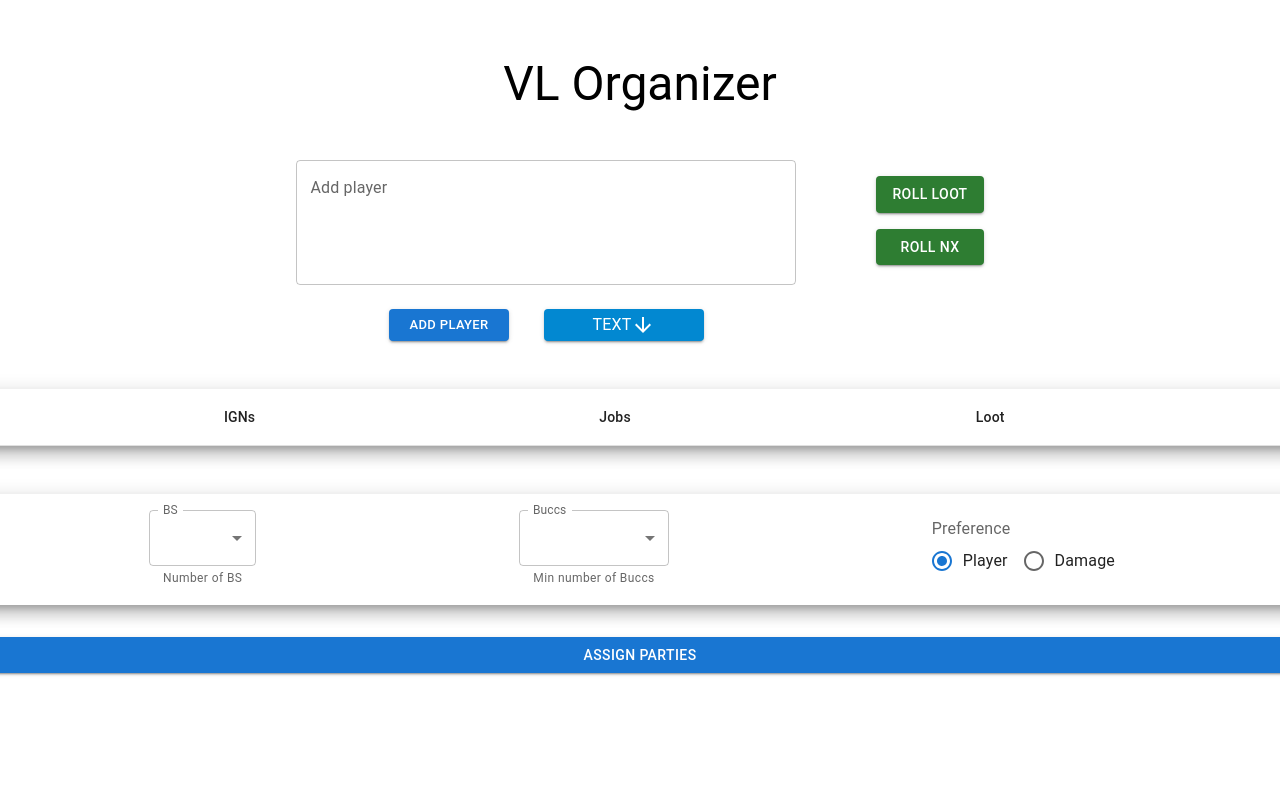
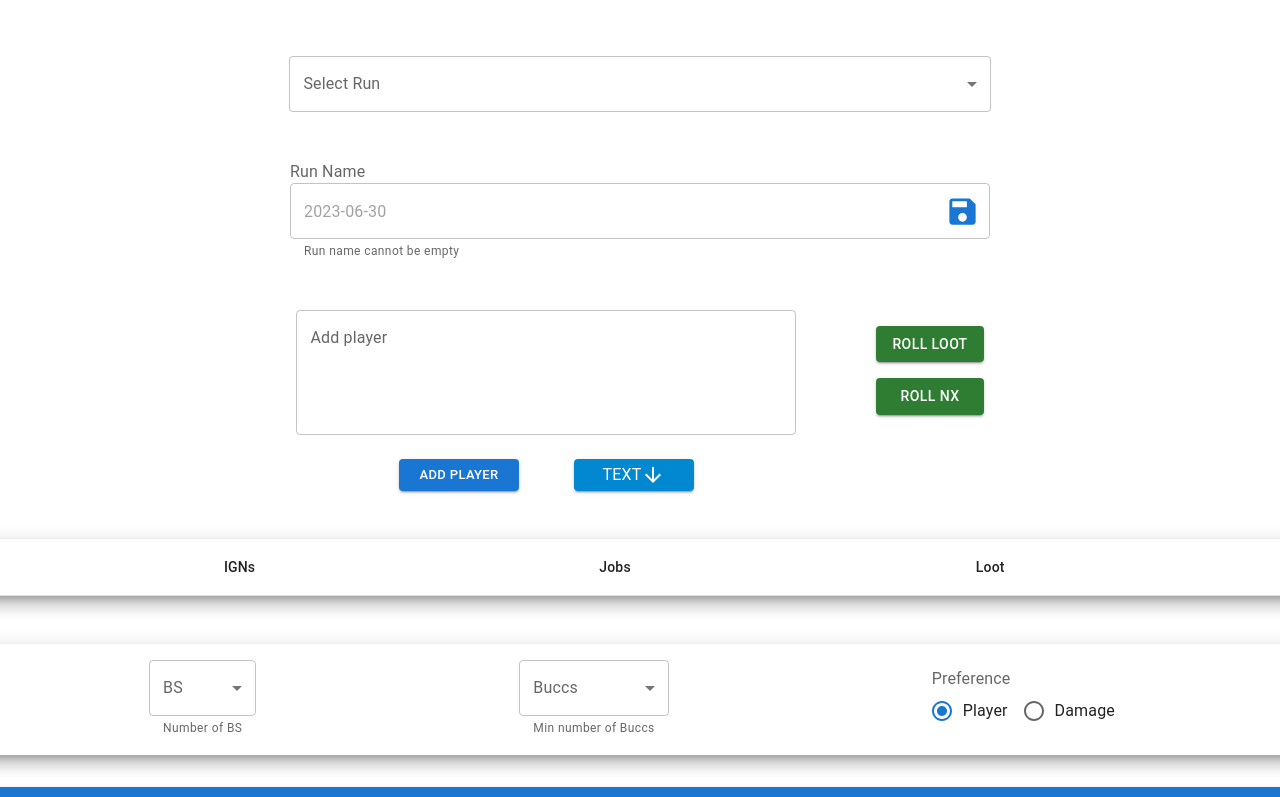
Before and after one commit to BoredX/vl-organizer, a React (Create React App) app: page / in a window 1280 px wide. Shown: the top 797 px of the page. Built offline with nearby package versions, Linux system fonts and the light colour scheme.

Commit message:
Implemented run history

```diff
--- a/src/App.js
+++ b/src/App.js
@@ -1,4 +1,4 @@
-import { Box, Stack, Button, Typography, Tooltip } from '@mui/material';
+import { Box, Stack, Button, Tooltip, Typography } from '@mui/material';
 import './index.css';
 import { useEffect, useRef, useState } from 'react';
 import { v4 as uuid } from 'uuid';
@@ -20,6 +20,9 @@ import {
 } from './utils/generator';
 import { jobFlags } from './utils/jobs';
 import CopyRow from './components/CopyRow';
+import RunSelect from './components/RunSelect';
+import EditRunText from './components/EditRunText';
+// import NavBar from './components/NavBar';
 
 function App() {
   const [players, setPlayers] = useState(() => {
@@ -41,13 +44,69 @@ function App() {
       ? JSON.parse(savedPartyOrder)
       : [[], [], [], []]; // bs, tl, smoke(always empty now), belt
   });
+  const [runs, setRuns] = useState(() => {
+    const savedRuns = localStorage.getItem('runs');
+    return savedRuns !== null ? JSON.parse(savedRuns) : [];
+  });
+  const [currentRun, setCurrentRun] = useState(() => {
+    const savedCurrentRun = localStorage.getItem('currentRun');
+    return savedCurrentRun !== null
+      ? JSON.parse(savedCurrentRun)
+      : { id: '', name: '', players, partyArray, partyOrderArray, bonusArray };
+  });
 
   useEffect(() => {
     localStorage.setItem('players', JSON.stringify(players));
     localStorage.setItem('bonus', JSON.stringify(bonusArray));
     localStorage.setItem('parties', JSON.stringify(partyArray));
     localStorage.setItem('partyOrder', JSON.stringify(partyOrderArray));
-  }, [players, bonusArray, partyArray, partyOrderArray]);
+    localStorage.setItem('runs', JSON.stringify(runs));
+    localStorage.setItem('currentRun', JSON.stringify(currentRun));
+  }, [players, bonusArray, partyArray, partyOrderArray, runs, currentRun]);
+
+  const handleSaveRun = (id, name) => {
+    let run = {
+      id,
+      name,
+      players,
+      partyArray,
+      partyOrderArray,
+      bonusArray,
+    };
+    const savedRunIndex = runs.findIndex((r) => r.id === id);
+    if (savedRunIndex !== -1) {
+      const newRuns = [
+        ...runs.slice(0, savedRunIndex),
+        run,
+        ...runs.slice(savedRunIndex + 1),
+      ];
+      setRuns(newRuns);
+    } else {
+      run = { ...run, id: uuid() };
+      setRuns([run, ...runs]);
+    }
+    setCurrentRun(run);
+  };
+
+  const handleSelectRun = (runId) => {
+    // save current run
+    const currRun = runs.find((r) => r.id === currentRun.id);
+    currRun.players = players;
+    currRun.partyArray = partyArray;
+    currRun.partyOrderArray = partyOrderArray;
+    currRun.bonusArray = bonusArray;
+    // set(currentRun.partyArray);
+    // setPartyOrderArray(currentRun.partyOrderArray);
+    // setBonusArray(currentRun.bonusArray);
+
+    // load selected run
+    const run = runs.find((r) => r.id === runId);
+    setCurrentRun(run);
+    setPlayers(run.players);
+    setPartyArray(run.partyArray);
+    setPartyOrderArray(run.partyOrderArray);
+    setBonusArray(run.bonusArray);
+  };
 
   const inputRef = useRef(null);
 
@@ -356,15 +415,19 @@ function App() {
   const nxList = () => players.filter((p) => p.isNx);
 
   return (
+    <Box>
+      {/* <NavBar /> */}
       <Box my={7} display="flex" alignItems="center" justifyContent="center">
         <Stack spacing={6}>
-        <Box display="flex" justifyContent="center">
-          <Typography variant="h3">VL Organizer</Typography>
-        </Box>
+          <RunSelect
+            runs={runs}
+            currentRunId={currentRun.id}
+            onSelectRun={handleSelectRun}
+          />
+          <EditRunText run={currentRun} onSaveRun={handleSaveRun} />
           <Box display="flex" justifyContent="center" columnGap={10}>
             <Box>
               <PlayerForm
-              // players={players}
                 onAddPlayer={handleNewPlayer}
                 editingPlayer={editingPlayer}
                 inputRef={inputRef}
@@ -372,9 +435,6 @@ function App() {
               />
             </Box>
             <Stack spacing={2} marginTop={2}>
-            {/* <Button variant="contained" color="error">
-              Reset Run
-            </Button> */}
               <Button
                 variant="contained"
                 color="success"
@@ -382,7 +442,11 @@ function App() {
               >
                 Roll loot
               </Button>
-            <Button variant="contained" color="success" onClick={handleRollNx}>
+              <Button
+                variant="contained"
+                color="success"
+                onClick={handleRollNx}
+              >
                 Roll NX
               </Button>
             </Stack>
@@ -398,8 +462,6 @@ function App() {
           />
           <TeamForm
             players={players}
-          // bsSigned={players.filter((p) => p.jobs.includes(Job.BS)).length}
-          // buccSigned={players.filter((p) => p.jobs.includes(Job.Bucc)).length}
             numBsSuggest={numSuggestedBs(players)}
             onGenerateTeam={handleGenerateTeam}
           />
@@ -442,6 +504,7 @@ function App() {
           <img src="/vl_bonus.png" alt="Bonus map" />
         </Stack>
       </Box>
+    </Box>
   );
 }
 
--- /dev/null
+++ b/src/components/EditRunText.js
@@ -0,0 +1,73 @@
+import PropTypes from 'prop-types';
+import { Save } from '@mui/icons-material';
+import {
+  Box,
+  IconButton,
+  InputAdornment,
+  InputLabel,
+  Stack,
+  TextField,
+  Tooltip,
+} from '@mui/material';
+import React, { useEffect, useState } from 'react';
+import runPropType from './runPropType';
+
+const EditRunText = ({ run, onSaveRun }) => {
+  const [input, setInput] = useState(run.name);
+  const [error, setError] = useState(false);
+
+  useEffect(() => {
+    setInput(run.name);
+  }, [run]);
+
+  const handleInput = (event) => {
+    setInput(event.target.value);
+  };
+
+  const handleClick = (id, name) => {
+    const err = input === '';
+    setError(err);
+    if (!err) {
+      onSaveRun(id, name);
+    }
+  };
+
+  return (
+    <Stack direction="row" display="flex" justifyContent="center">
+      <Box>
+        <InputLabel position="top">Run Name</InputLabel>
+        <TextField
+          id="run-name-field"
+          placeholder={new Date().toISOString().split('T')[0]}
+          value={input}
+          style={{ width: '700px' }}
+          onChange={handleInput}
+          error={error}
+          helperText="Run name cannot be empty"
+          InputProps={{
+            endAdornment: (
+              <InputAdornment position="end">
+                <Tooltip title="Save Run" placement="top">
+                  <IconButton
+                    edge="end"
+                    color="primary"
+                    onClick={() => handleClick(run.id, input)}
+                  >
+                    <Save fontSize="large" />
+                  </IconButton>
+                </Tooltip>
+              </InputAdornment>
+            ),
+          }}
+        />
+      </Box>
+    </Stack>
+  );
+};
+
+EditRunText.propTypes = {
+  run: PropTypes.shape(runPropType),
+  onSaveRun: PropTypes.func,
+};
+
+export default EditRunText;
--- a/src/components/PlayerForm.js
+++ b/src/components/PlayerForm.js
@@ -198,7 +198,7 @@ const PlayerForm = ({ onAddPlayer, editingPlayer, onSubmitEdit, inputRef }) => {
           variant="contained"
           size="small"
           onClick={handleSwitchVertical}
-          style={{ width: 160 }}
+          style={{ width: 120 }}
         >
           {isVerticalInput ? (
             <Stack direction="row">
--- /dev/null
+++ b/src/components/RunSelect.js
@@ -0,0 +1,58 @@
+import PropTypes from 'prop-types';
+import { MenuItem, Stack, TextField } from '@mui/material';
+import React, { useEffect, useState } from 'react';
+import runPropType from './runPropType';
+
+const RunSelect = ({ runs, currentRunId, onSelectRun }) => {
+  const [selectedRunId, setSelectedRun] = useState(
+    currentRunId === '' ? '' : currentRunId
+  );
+
+  useEffect(() => {
+    setSelectedRun(currentRunId);
+  }, [currentRunId]);
+
+  const handleChange = (event) => {
+    const selectedId = event.target.value;
+    setSelectedRun(selectedId);
+    onSelectRun(selectedId);
+  };
+
+  return (
+    <Stack display="flex" alignItems="center">
+      <Stack direction="row" width="46.5%">
+        <TextField
+          select
+          multiline
+          label="Select Run"
+          value={selectedRunId}
+          fullWidth
+          maxRows={5}
+          onChange={handleChange}
+          SelectProps={{
+            MenuProps: {
+              PaperProps: {
+                style: {
+                  maxHeight: 200,
+                },
+              },
+            },
+          }}
+        >
+          {runs.map((r) => (
+            <MenuItem key={r.id} value={r.id}>
+              {r.name}
+            </MenuItem>
+          ))}
+        </TextField>
+      </Stack>
+    </Stack>
+  );
+};
+RunSelect.propTypes = {
+  runs: PropTypes.arrayOf(PropTypes.shape(runPropType)),
+  currentRunId: PropTypes.string,
+  onSelectRun: PropTypes.func,
+};
+
+export default RunSelect;
--- a/src/components/TeamForm.js
+++ b/src/components/TeamForm.js
@@ -54,7 +54,7 @@ const TeamForm = ({ players, numBsSuggest, onGenerateTeam }) => {
             <FormControl>
               <InputLabel>BS</InputLabel>
               <Select
-                value={Math.max(1, numBs)}
+                value={bsSigned > 0 ? Math.max(1, numBs) : ''}
                 onChange={handleBsChange}
                 label="BS"
               >
@@ -70,7 +70,7 @@ const TeamForm = ({ players, numBsSuggest, onGenerateTeam }) => {
               <InputLabel>Buccs</InputLabel>
               <Select
                 label="Buccs"
-                value={Math.max(1, numBucc)}
+                value={buccSigned > 0 ? Math.max(1, numBucc) : ''}
                 onChange={handleBuccChange}
               >
                 {range(1, Math.min(buccSigned + 1, 6)).map((x) => (
--- /dev/null
+++ b/src/components/runPropType.js
@@ -0,0 +1,16 @@
+import PropTypes from 'prop-types';
+import playerPropType from './playerPropType';
+
+const runPropType = {
+  id: PropTypes.string,
+  name: PropTypes.string,
+  players: PropTypes.arrayOf(PropTypes.shape(playerPropType)),
+  partyArray: PropTypes.arrayOf(
+    PropTypes.arrayOf(PropTypes.shape(playerPropType))
+  ),
+  partyOrderArray: PropTypes.arrayOf(
+    PropTypes.arrayOf(PropTypes.shape(playerPropType))
+  ),
+};
+
+export default runPropType;
```
Lines whose indentation alone changed are shown as unchanged.
